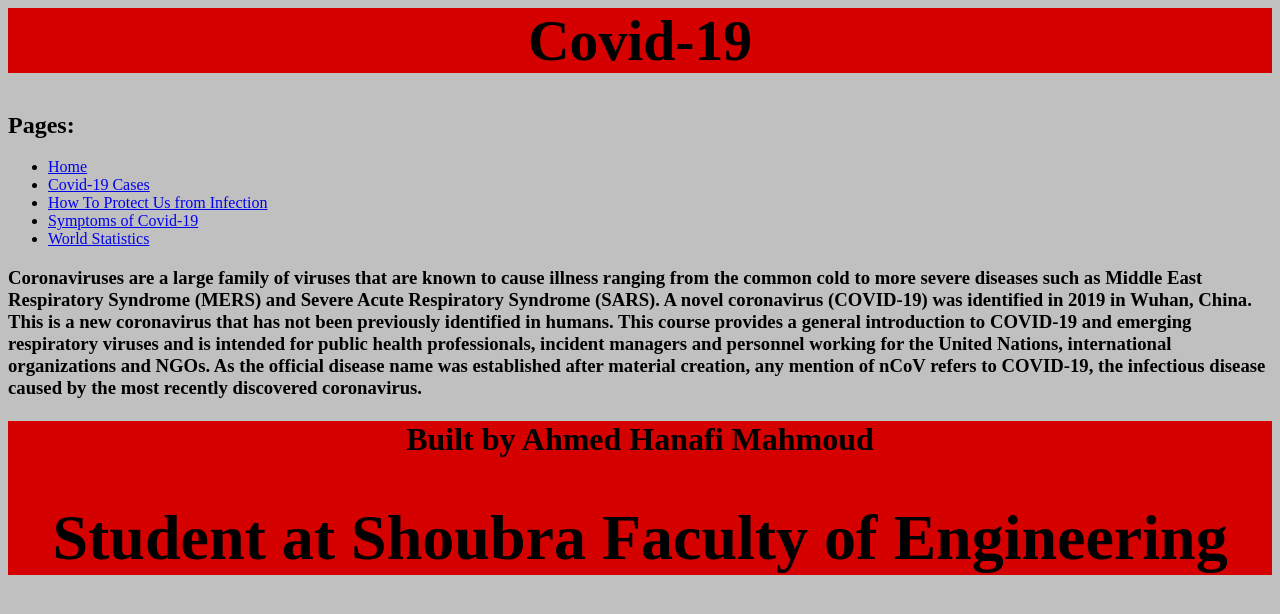
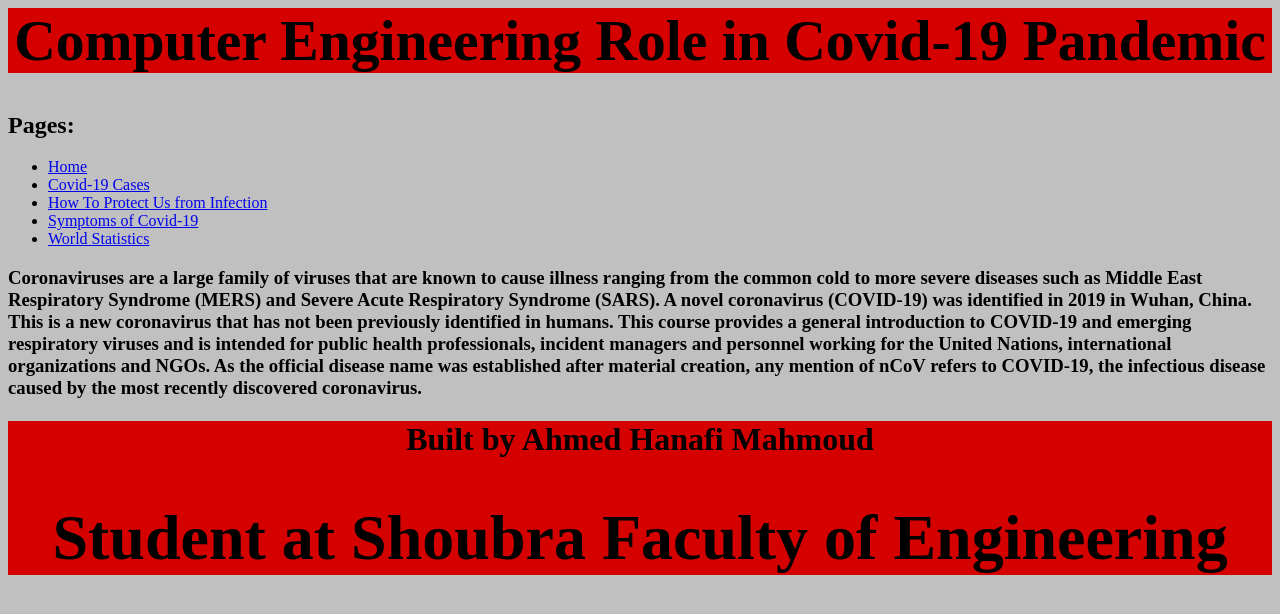
Before and after one commit to ahmedhanafi0/HTML-PROJECT-REPORT, a plain HTML site: page mainpage.html in a window 1280 px wide. Drawn offline with Linux system fonts and the light colour scheme.

Commit message:
Update mainpage.html

```diff
--- a/mainpage.html
+++ b/mainpage.html
@@ -22,7 +22,7 @@ body {
 <body>
 
 
-<h1 style="font-size:360%;">Covid-19</h1>
+<h1 style="font-size:360%;">Computer Engineering Role in Covid-19 Pandemic</h1>
 
 <h2> Pages: </h2>
 <ul>
```
